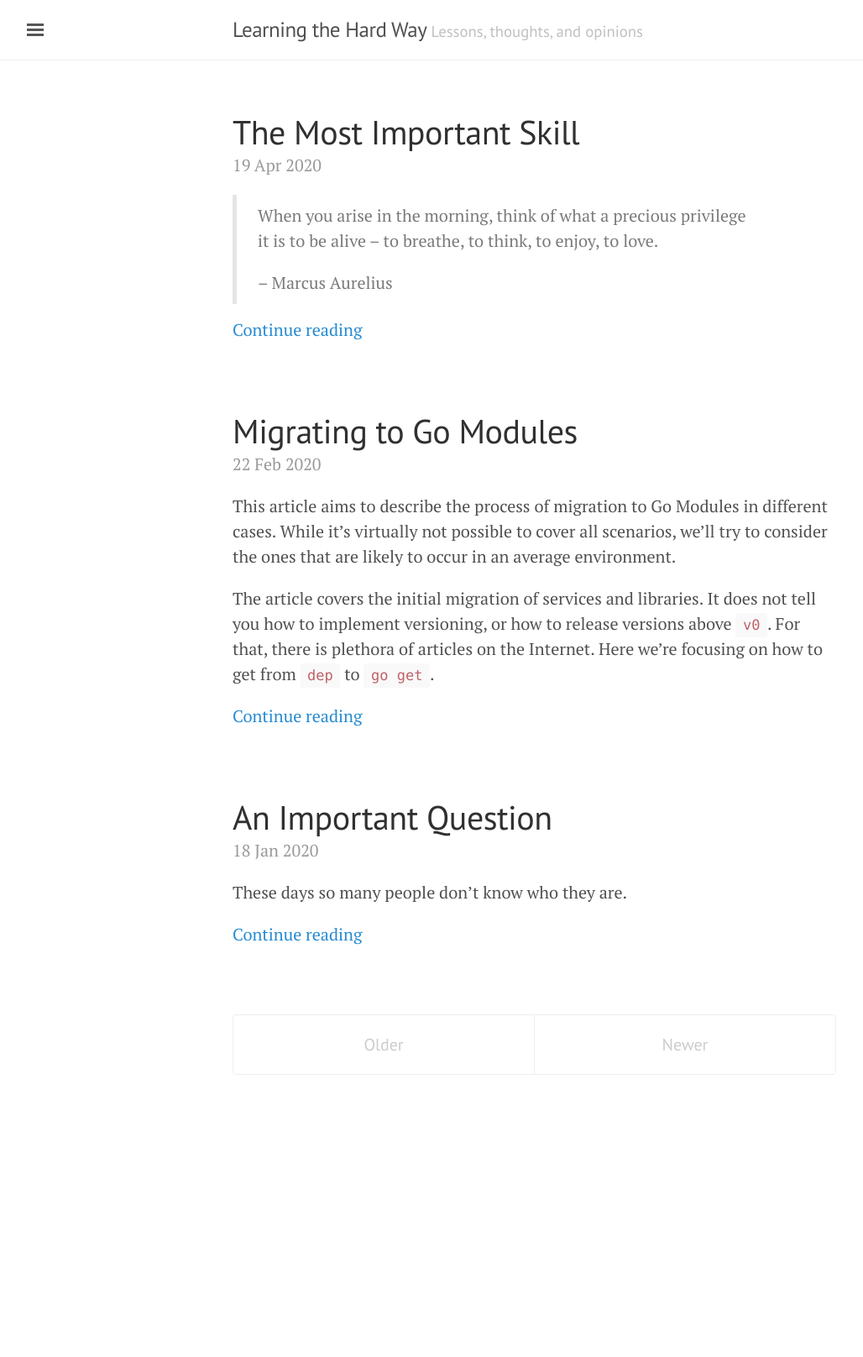
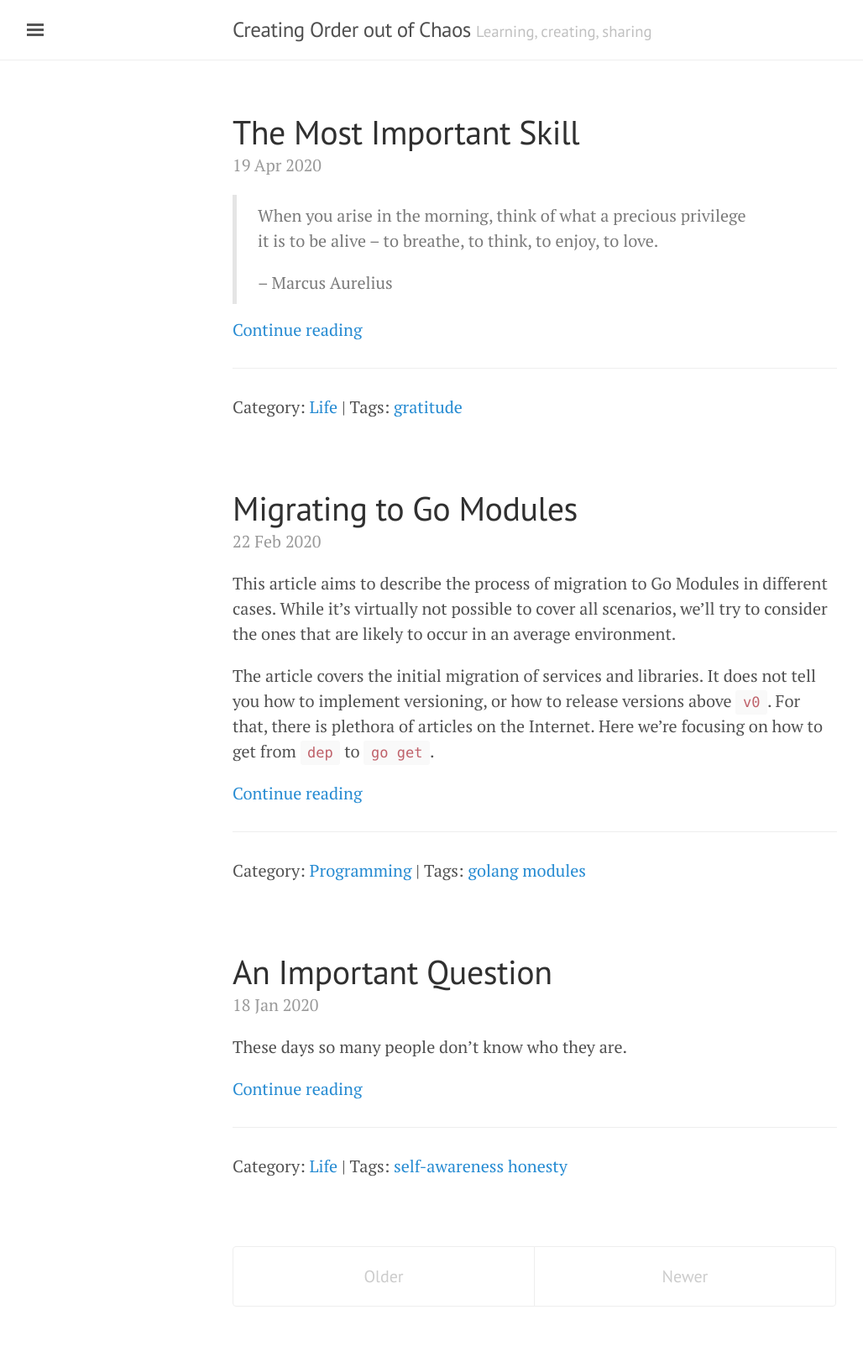
Before and after one commit to pavelbrm/pavelbrm.github.io, a Jekyll site: the page built from index.html, in a window 1280 px wide. Shown: the whole page at 84% size, without its empty margins (3-1031 px from the left). Built offline with Jekyll 4.4.1, drawn with Linux system fonts in a browser that asks for light colours; the list of posts is cut into pages by our own code; before the commit the page ends 1340 px from its top, so only the background shows below that.

Commit message:
Add categories and tags

```diff
--- a/_config.yml
+++ b/_config.yml
@@ -1,5 +1,5 @@
-title: "Learning the Hard Way"
-tagline: "Lessons, thoughts, and opinions"
+title: "Creating Order out of Chaos"
+tagline: "Learning, creating, sharing"
 
 description: "This is my personal space for expressing ideas, sharing knowledge and experiences. Everything here is just an opinion."
 
@@ -28,3 +28,7 @@ exclude:
   - "LICENSE"
   - "README.md"
   - "docker-compose.yml"
+
+custom_pages:
+  tags: "/tags/"
+  categories: "/categories/"
--- a/_posts/2020-01-18-important-question.md
+++ b/_posts/2020-01-18-important-question.md
@@ -1,6 +1,8 @@
 ---
 layout: post
 title: An Important Question
+category: Life
+tags: [self-awareness, honesty]
 ---
 
 
--- a/_posts/2020-02-22-migrating-to-go-modules.md
+++ b/_posts/2020-02-22-migrating-to-go-modules.md
@@ -1,6 +1,8 @@
 ---
 layout: post
 title: Migrating to Go Modules
+category: Programming
+tags: [golang, modules]
 ---
 
 
--- a/index.html
+++ b/index.html
@@ -14,10 +14,30 @@ title: Home
 
     <span class="post-date">{{ post.date | date_to_string }}</span>
 
-    {{ post.excerpt }}
-    {% if post.excerpt != post.content %}
+    <article>
+      {{ post.excerpt }}
+    <article>
+
+    <div class="post-more">
       <a href="{{ site.baseurl }}{{ post.url }}">Continue reading</a>
+    </div>
+
+    <hr>
+
+    <span>
+    {% if post.category %}
+      Category: <a href="{{ site.baseurl }}{{ site.custom_pages.categories }}#{{ post.category | slugify }}">{{ post.category }}</a>
     {% endif %}
+    |
+    {% if post.tags %}
+      Tags:
+      {% for tag in post.tags %}
+        <a href="{{ site.baseurl }}{{ site.custom_pages.tags }}#{{ tag | slugify }}">{{ tag }}</a>
+      {% endfor %}
+    {% endif %}
+    </span>
+
+
   </div>
   {% endfor %}
 </div>
```
Also changed, not shown: other parts of _posts/2020-01-18-important-question.md (+0 -4 lines), other parts of _posts/2020-02-22-migrating-to-go-modules.md (+0 -4 lines), _layouts/post.html (+7 -4 lines), _posts/2020-04-19-important-skill.md (+2 -4 lines), categories.html (added, +22 -0 lines), tags.html (added, +22 -0 lines).
